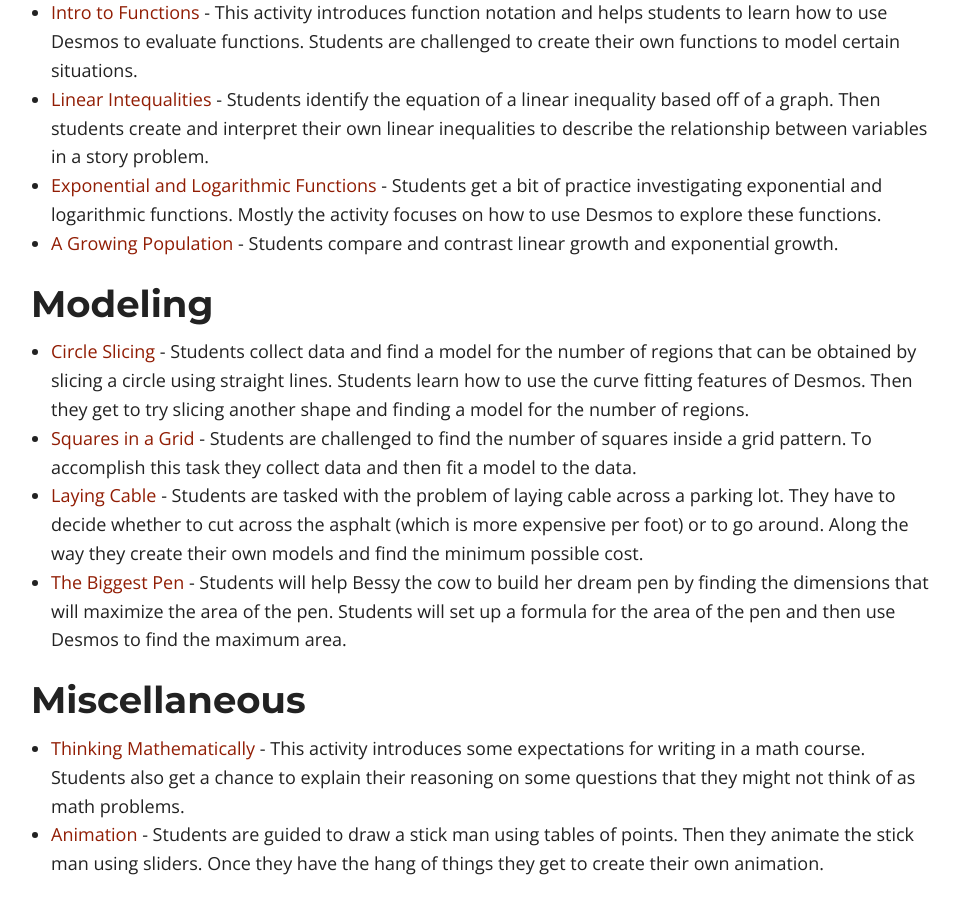
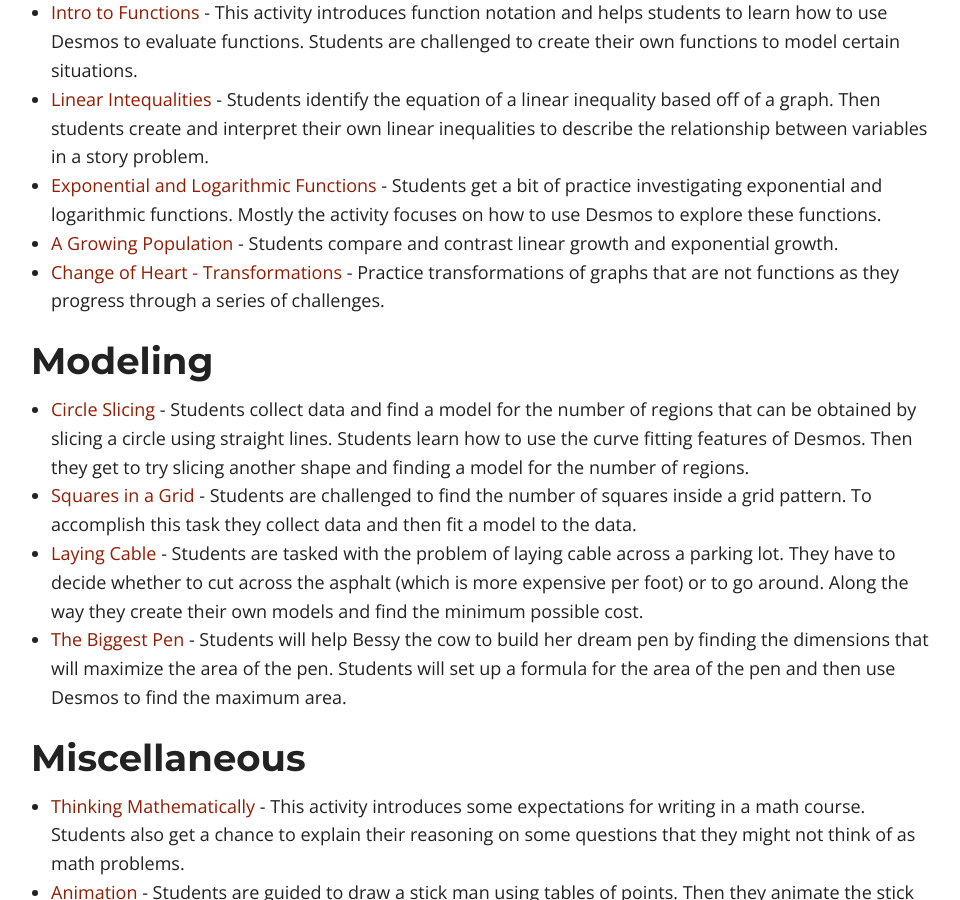
Before and after one commit to sergeballif/sergeballif.github.io, a Jekyll site: the page built from _posts/2016-05-29-my-desmos-activities.md, in a window 1280 px wide and 900 px high, scrolled down 1787 px. Shown: the whole window, without its empty margins (159-1119 px from the left). Built offline with Jekyll 4.4.1, drawn with Linux system fonts in a browser that asks for light colours; nearby versions of some CDN libraries; comment, search, counter and statistics services are not loaded.

Commit message:
Updated 2016-05-29-my-desmos-activities.md

```diff
--- a/_posts/2016-05-29-my-desmos-activities.md
+++ b/_posts/2016-05-29-my-desmos-activities.md
@@ -5,7 +5,7 @@ mathjax: true
 featured: false
 comments: true
 title: My Desmos Activities
-description: "Serge's Desmos activity collection"
+description: Serge's Desmos activity collection
 headline: a collection of Desmos activities by Serge Ballif
 categories:
   - math
@@ -56,6 +56,7 @@ Below is a collection of all of the Desmos Activities that I have created. I wil
 * [Linear Intequalities](https://teacher.desmos.com/activitybuilder/custom/5686e5ca1f871b68550785f4) - Students identify the equation of a linear inequality based off of a graph. Then students create and interpret their own linear inequalities to describe the relationship between variables in a story problem.
 * [Exponential and Logarithmic Functions](https://teacher.desmos.com/activitybuilder/custom/5686fa78e3c4035735f38e08) - Students get a bit of practice investigating exponential and logarithmic functions. Mostly the activity focuses on how to use Desmos to explore these functions.
 * [A Growing Population](https://teacher.desmos.com/activitybuilder/custom/5688168cf489315635d1f196) - Students compare and contrast linear growth and exponential growth.
+* [Change of Heart - Transformations](https://teacher.desmos.com/activitybuilder/custom/578e7bd8093fcd68077616d4) - Practice transformations of graphs that are not functions as they progress through a series of challenges.
 
 ## Modeling
 * [Circle Slicing](https://teacher.desmos.com/activitybuilder/custom/56882081f9151891782e29a8) - Students collect data and find a model for the number of regions that can be obtained by slicing a circle using straight lines. Students learn how to use the curve fitting features of Desmos. Then they get to try slicing another shape and finding a model for the number of regions.
```
